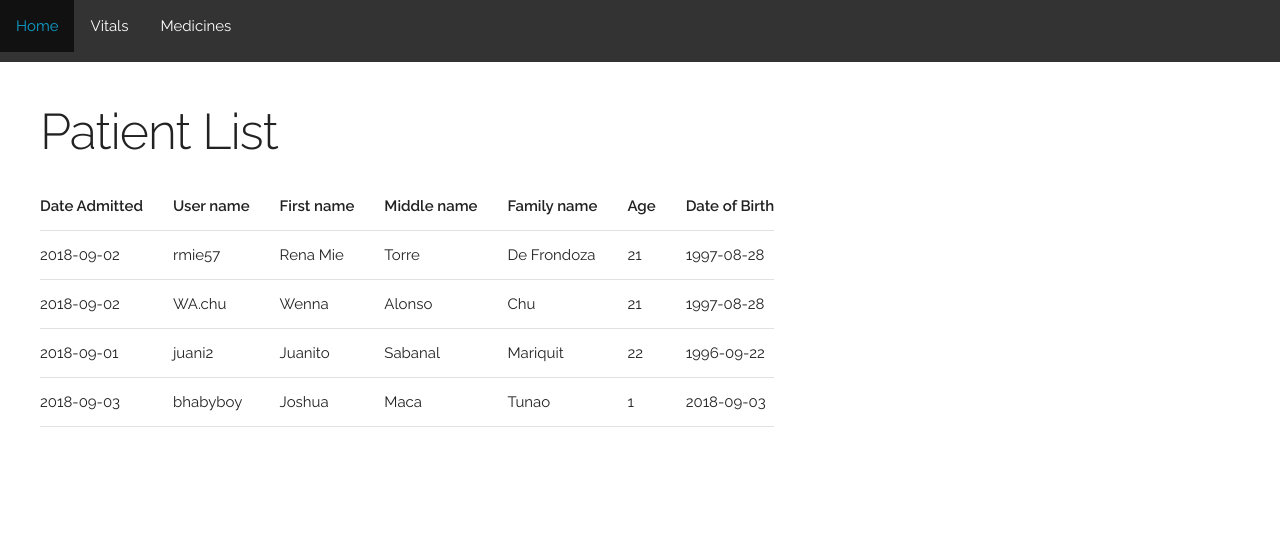
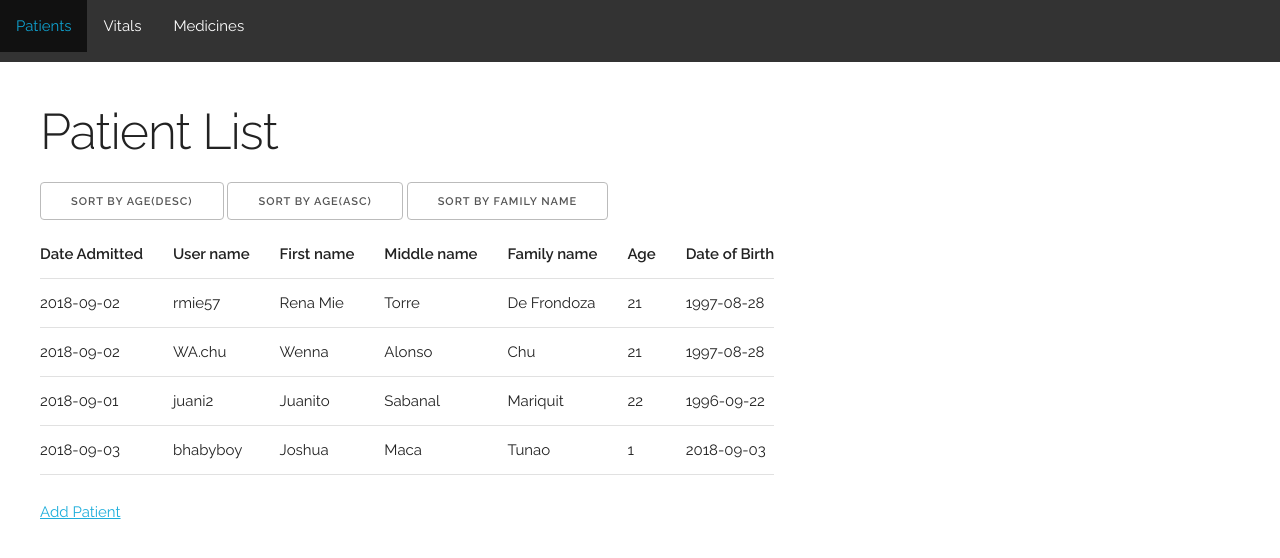
Before and after one commit to fash22/Arrow, a Flask app: page /patients in a window 1280 px wide. Shown: the top 558 px of the page. Run offline with Flask 2, Linux system fonts and the light colour scheme; data comes from the database, SQL or seed files in the repository; both versions use the stored data as it was after the commit.

Commit message:
Sorting Features Added

```diff
--- a/server.py
+++ b/server.py
@@ -1,6 +1,6 @@
 # server.py
 
-from flask import Flask, render_template, request
+from flask import Flask, render_template, request, redirect
 from flask_sqlalchemy import SQLAlchemy
 
 from flask.ext.wtf import Form
@@ -113,9 +113,25 @@ def add_patient():
 
 @app.route('/patients', methods=['GET', 'POST'])
 def patients_list():
-    patients = Patient.query.all()
-    print(patients)
-    return render_template('view_patients.html', patients=patients)
+    rendered_template = None
+
+    if request.method == 'GET':
+        patients = Patient.query.all()
+        rendered_template = render_template('view_patients.html', patients=patients)
+
+    if request.args.get('filterby','') == 'agedesc':
+        patients = db.session.query(Patient).order_by(Patient.age.desc())
+        rendered_template = render_template('view_patients.html', patients=patients)
+
+    if request.args.get('filterby','') == 'ageasc':
+        patients = db.session.query(Patient).order_by(Patient.age.asc())
+        rendered_template = render_template('view_patients.html', patients=patients)
+
+    if request.args.get('filterby','') == 'familyname':
+        patients = db.session.query(Patient).order_by("Patient.family_name")
+        rendered_template = render_template('view_patients.html', patients=patients)
+
+    return rendered_template
 
 @app.route('/login', methods=['GET', 'POST'])
 def login():
@@ -142,7 +158,7 @@ def login():
 
 @app.route('/')
 def sample():
-    return render_template('sample.html')
+    return redirect('/login')
 
 @app.route('/patients/update/<user_name>')
 def update_patient(user_name):
--- a/templates/base.html
+++ b/templates/base.html
@@ -63,7 +63,7 @@
 <body>
   <nav>
     <ul>
-      <li><a href="">Home</a></li>
+      <li><a href="/patients">Patients</a></li>
       <li><a href="">Vitals</a></li>
       <li><a href="">Medicines</a></li>
     </ul>
--- a/templates/view_patients.html
+++ b/templates/view_patients.html
@@ -6,6 +6,9 @@
             <div class="row">
                 <div class="twelve columns">
                     <h1>Patient List</h1>
+                    <a href="/patients?filterby=agedesc" class="button">Sort by Age(Desc)</a>
+                    <a href="/patients?filterby=ageasc" class="button">Sort by Age(Asc)</a>
+                    <a href="/patients?filterby=familyname" class="button">Sort by Family name</a>
                     <table>
                         <tr>
                             <th>Date Admitted</th>
@@ -28,6 +31,7 @@
                         </tr>
                         {% endfor %}
                     </table>
+                    <a href="patients/add" class="button-primary">Add Patient</a>
                 </div>
             </div>
         </div>
```
Also changed, not shown: templates/patient_page.html (+16 -4 lines), test.db.
